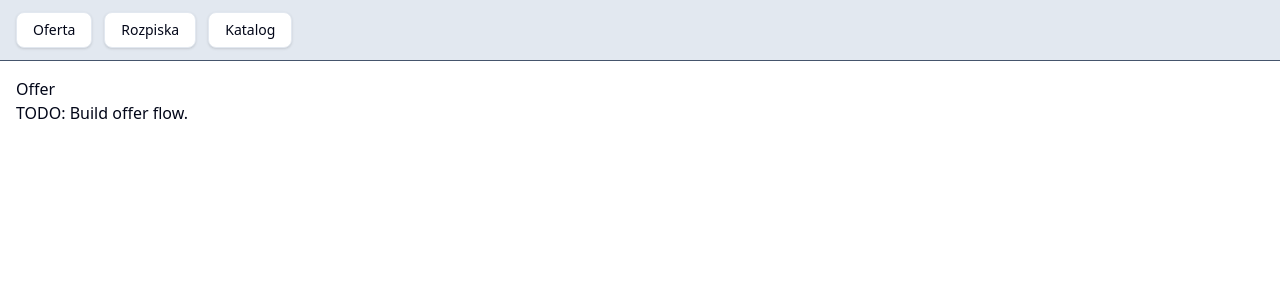
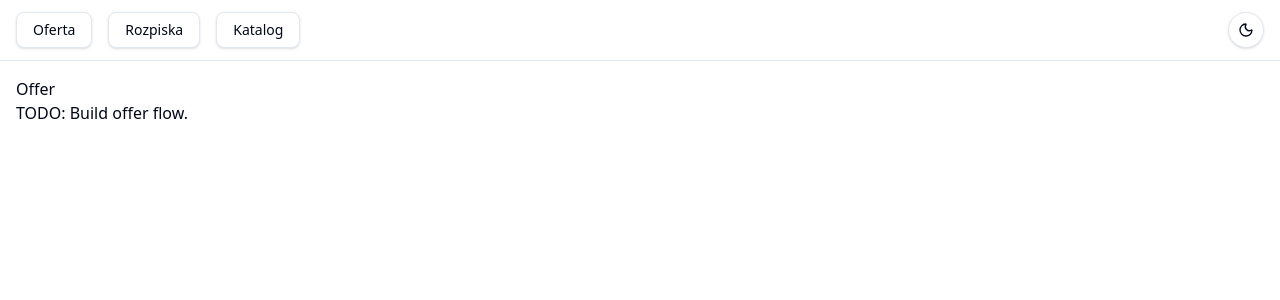
Before and after one commit to michalik-maciej/offer-calculator, a React (Vite) app in the folder packages/apps/web/: page /offer in a window 1280 px wide. Shown: the top 300 px of the page. Built offline with nearby package versions, Linux system fonts and the light colour scheme; no server answers.

Commit message:
add color theme switch

```diff
--- /dev/null
+++ b/packages/apps/web/src/core/hooks/useTheme.ts
@@ -0,0 +1,30 @@
+import { useEffect, useState } from "react"
+
+type Theme = "light" | "dark"
+
+export function useTheme() {
+  const getInitialTheme = (): Theme => {
+    const stored = localStorage.getItem("theme") as Theme | null
+    const prefersDark = window.matchMedia(
+      "(prefers-color-scheme: dark)",
+    ).matches
+    return stored ?? (prefersDark ? "dark" : "light")
+  }
+
+  const [theme, setTheme] = useState<Theme>(getInitialTheme)
+
+  useEffect(() => {
+    document.documentElement.classList.toggle("dark", theme === "dark")
+  }, [theme])
+
+  const toggleTheme = () => {
+    setTheme((prev) => {
+      const next = prev === "dark" ? "light" : "dark"
+      document.documentElement.classList.toggle("dark", next === "dark")
+      localStorage.setItem("theme", next)
+      return next
+    })
+  }
+
+  return { theme, toggleTheme }
+}
--- a/packages/apps/web/src/inventory/api/inventory.api.ts
+++ b/packages/apps/web/src/inventory/api/inventory.api.ts
@@ -1,6 +1,6 @@
 import * as v from "valibot"
 
-import { createApiMethod } from "@/shared/createMethod.api"
+import { createApiMethod } from "@/core/createMethod.api"
 
 const InventoryItemSchema = v.object({
   id: v.string(), // uuid
--- a/packages/apps/web/src/inventory/components/InventoryItemForm.tsx
+++ b/packages/apps/web/src/inventory/components/InventoryItemForm.tsx
@@ -1,15 +1,15 @@
 import { useForm } from "react-hook-form"
 
-import { Button } from "../../shared/ui/button"
-import { Input } from "../../shared/ui/input"
-import { Label } from "../../shared/ui/label"
+import { Button } from "../../core/ui/button"
+import { Input } from "../../core/ui/input"
+import { Label } from "../../core/ui/label"
 import {
   Select,
   SelectContent,
   SelectItem,
   SelectTrigger,
   SelectValue,
-} from "../../shared/ui/select"
+} from "../../core/ui/select"
 
 export type InventoryItemFormValues = {
   label: string
@@ -45,7 +45,7 @@ export function InventoryItemForm({
     })
 
   return (
-    <form onSubmit={handleSubmit(onSubmit)} className="flex flex-col gap-4">
+    <form onSubmit={handleSubmit(onSubmit)} className="flex gap-4">
       {/* Label */}
       <div className="space-y-1">
         <Label>Nazwa</Label>
@@ -73,20 +73,10 @@ export function InventoryItemForm({
         </Select>
       </div>
 
-      {/* Price */}
-      <div className="space-y-1">
-        <Label>Cena</Label>
-        <Input
-          type="number"
-          step="0.01"
-          {...register("price", { valueAsNumber: true })}
-        />
-      </div>
-
       {/* Dimensions */}
       <div className="grid grid-cols-3 gap-2">
         <div className="space-y-1">
-          <Label>Szerokość</Label>
+          <Label className="w-16">Szerokość</Label>
           <Input
             type="number"
             {...register("width", { valueAsNumber: true })}
@@ -110,6 +100,16 @@ export function InventoryItemForm({
         </div>
       </div>
 
+      {/* Price */}
+      <div className="space-y-1">
+        <Label>Cena</Label>
+        <Input
+          type="number"
+          step="0.01"
+          {...register("price", { valueAsNumber: true })}
+        />
+      </div>
+
       {/* Actions */}
       <div className="flex justify-between gap-2 pt-4">
         {onDelete && (
@@ -118,7 +118,9 @@ export function InventoryItemForm({
           </Button>
         )}
 
-        <Button type="submit">Zapisz</Button>
+        <Button variant="secondary" type="submit">
+          Zapisz
+        </Button>
       </div>
     </form>
   )
--- a/packages/apps/web/src/layout/TopBar.tsx
+++ b/packages/apps/web/src/layout/TopBar.tsx
@@ -1,11 +1,35 @@
+// src/components/theme-toggle.tsx
+import { Moon, Sun } from "lucide-react"
 import { Link } from "react-router"
 
-import { Button } from "../shared/ui/button"
+import { useTheme } from "../core/hooks/useTheme"
+import { Button } from "../core/ui/button"
+
+function ThemeToggle() {
+  const { theme, toggleTheme } = useTheme()
+
+  return (
+    <Button
+      variant="outline"
+      className="rounded-full"
+      size="icon"
+      onClick={toggleTheme}
+      aria-label="Toggle theme"
+    >
+      {theme === "dark" ? (
+        <Sun className="h-5 w-5" />
+      ) : (
+        <Moon className="h-5 w-5" />
+      )}
+    </Button>
+  )
+}
 
 export function TopBar() {
   return (
-    <header className="flex items-center justify-between gap-4 border-b border-b-slate-600 bg-slate-200 px-4 py-3">
-      <nav className="flex gap-3" aria-label="Primary">
+    <header className="flex items-center justify-between gap-4 border-b px-4 py-3">
+      <nav className="flex justify-between w-full" aria-label="Primary">
+        <div className="flex gap-4">
           <Button variant="outline" asChild>
             <Link to="/offer">Oferta</Link>
           </Button>
@@ -15,6 +39,8 @@ export function TopBar() {
           <Button variant="outline" asChild>
             <Link to="/inventory">Katalog</Link>
           </Button>
+        </div>
+        <ThemeToggle />
       </nav>
     </header>
   )
```
Also changed, not shown: packages/apps/web/src/core/createMethod.api.ts (renamed from packages/apps/web/src/shared/createMethod.api.ts), packages/apps/web/src/core/ui/button.tsx (renamed from packages/apps/web/src/shared/ui/button.tsx), packages/apps/web/src/core/ui/input.tsx (renamed from packages/apps/web/src/shared/ui/input.tsx), packages/apps/web/src/core/ui/label.tsx (renamed from packages/apps/web/src/shared/ui/label.tsx), packages/apps/web/src/core/ui/select.tsx (renamed from packages/apps/web/src/shared/ui/select.tsx), packages/apps/web/src/core/ui/utils.ts (renamed from packages/apps/web/src/shared/ui/utils.ts). Lines whose indentation alone changed are shown as unchanged.
